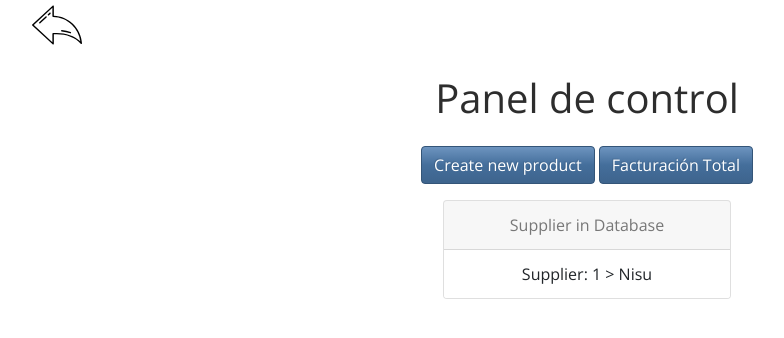
After one commit to DavidDlp/app_almacen_informatico, a Flask app: page /control-panel in a window 1280 px wide. The commit adds this page. Shown: the top 338 px of the page, without its empty margins (53-837 px from the left). Run offline with Flask 2, Linux system fonts and the light colour scheme; data comes from the database, SQL or seed files in the repository; some libraries are stand-ins or nearby versions.

Commit message:
create control panel admin

```diff
--- a/run.py
+++ b/run.py
@@ -93,6 +93,49 @@ def register():
 
     return render_template("user/register.html", form=form)
 
+# Control Panel Admin
+@app.route('/control-panel', methods=['GET', 'POST'])
+def control_panel():
+    #Todos los proveedores
+    all_supplier = db_session.query(Supplier).all()
+
+    #Todos mis productos
+    my_product = db_session.query(Product).all()
+
+    #Facturacion
+    my_apply = []
+    my_sales = []
+    for product in my_product:
+        my_apply.append(db_session.query(Apply).filter(Apply.product_id == product.id_product).all())
+        my_sales.append(db_session.query(Order).filter(Order.product_id == product.id_product).all())
+
+    all_apply = []
+    all_sales = []
+    total_amount = 0
+    total_sales = 0
+
+    for apply in my_apply:
+        for item in apply:
+            all_apply.append(item)
+            product = db_session.query(Product).filter(Product.id_product == item.product_id).first()
+            purchase_price = product.purchase_price
+            total_amount += purchase_price * 10
+            bills = float(total_amount) * 0.8
+
+    for order in my_sales:
+        for item in order:
+            all_sales.append(item)
+            product = db_session.query(Product).filter(Product.id_product == item.product_id).first()
+            sale_price = product.sale_price
+            total_sales += sale_price
+
+    invoiced = float(total_sales) - bills
+
+    return render_template("user/control_panel.html",  all_supplier=all_supplier,
+                           bills=bills,
+                           total_sales=total_sales,
+                           invoiced=invoiced)
+
 # Profile Client
 @app.route('/profile-client', methods=['GET', 'POST'])
 def profile_client():
@@ -136,33 +179,40 @@ def edit_client():
 @app.route('/profile-supplier', methods=['GET', 'POST'])
 def profile_supplier():
     supplier_profile = db_session.query(Supplier).filter(Supplier.user_id == current_user.id).first()
-    supplier_id = supplier_profile.id_supplier
-    # print(supplier_id)
-    my_product = db_session.query(Product).filter(Product.supplier_id == supplier_id).all()
-    my_apply = []
-    for product in my_product:
-        # print(product.id_product)
-        my_apply.append(db_session.query(Apply).filter(Apply.product_id == product.id_product).all())
-    all_apply = []
-    total_amount = 0
-    for apply in my_apply:
-        for item in apply:
-            all_apply.append(item)
-            product = db_session.query(Product).filter(Product.id_product == item.product_id).first()
-            supplier = db_session.query(Supplier).filter(Supplier.id_supplier == product.supplier_id).first()
-            discount_decimal = supplier.discount / 100
-            discount = round(Decimal(1 - discount_decimal), 1)
-            purchase_price = product.purchase_price
-            total_amount += purchase_price * 10
-    print(all_apply)
-    number_apply = len(all_apply)
     if not supplier_profile:
-        flash("Complete su perfil")
-    return render_template('supplier/profile-supp.html',
-                           supplier_profile=supplier_profile,
-                           my_product=my_product,
-                           all_apply=all_apply, number_apply=number_apply,
-                           total_amount=total_amount, discount=discount)
+        return redirect(url_for('edit_supplier'))
+    else:
+        supplier_id = supplier_profile.id_supplier
+        # print(supplier_id)
+        # Productos del proveedor
+        my_product = db_session.query(Product).filter(Product.supplier_id == supplier_id).all()
+        # Facturacion
+        my_apply = []
+        for product in my_product:
+            # print(product.id_product)
+            my_apply.append(db_session.query(Apply).filter(Apply.product_id == product.id_product).all())
+        all_apply = []
+        total_amount = 0
+        for apply in my_apply:
+            for item in apply:
+                all_apply.append(item)
+                product = db_session.query(Product).filter(Product.id_product == item.product_id).first()
+                supplier = db_session.query(Supplier).filter(Supplier.id_supplier == product.supplier_id).first()
+                # discount_decimal = Decimal(supplier.discount / 100)
+                # Tengo problemas en esta parte revisar.
+                purchase_price = product.purchase_price
+                total_amount += purchase_price * 10
+                billing = float(total_amount) * 0.8
+        # print(all_apply)
+        number_apply = len(all_apply)
+        # if not supplier_profile:
+        #     flash("Complete su perfil")
+        return render_template('supplier/profile-supp.html',
+                        supplier_profile=supplier_profile,
+                        my_product=my_product,
+                        all_apply=all_apply, number_apply=number_apply,
+                        total_amount=total_amount,
+                        billing=billing)
 
 @app.route('/edit-supplier', methods=['GET', 'POST'])
 def edit_supplier():
--- a/templates/product/create-product.html
+++ b/templates/product/create-product.html
@@ -6,7 +6,7 @@
 {% block body %}
 <main class="form-signin w-100 m-auto">
     <div class="d-flex">
-        <a href="/home"><img src="{{url_for('static', filename='image/back.svg')}}" width="50" height="50"></a>
+        <a href="/control-panel"><img src="{{url_for('static', filename='image/back.svg')}}" width="50" height="50"></a>
     </div>
     <form class="form-signin" action="/create-product" method="POST">
         <img class="mb-4" src="{{url_for('static', filename='image/logo.png')}}" alt="logo" width="100" height="100">
--- /dev/null
+++ b/templates/user/control_panel.html
@@ -0,0 +1,54 @@
+{% extends './base.html' %}
+<!--Custom CSS-->
+{% block customCss %}<link rel="stylesheet" href="{{ url_for('static', filename='css/index.css' )}}">{% endblock %}
+{% block title %}Control Panel{% endblock %}
+
+{% block body %}
+<div class="container text-center d-flex flex-column ">
+    <a class="mb-4 text-start" href="/home"><img src="{{url_for('static', filename='image/back.svg')}}" width="50" height="50"></a>
+    <div class="mb-3">
+        <h1>Panel de control</h1>
+    </div>
+    <div>
+        <a type="button" class="btn btn-primary mb-3" href="/create-product">Create new product</a>
+    <!-- Button trigger modal -->
+        <button type="button" class="btn btn-primary mb-3" data-bs-toggle="modal" data-bs-target="#exampleModal">
+            Facturación Total
+        </button>
+    </div>
+    <div class="d-flex justify-content-center">
+        <div class="card" style="width: 18rem;">
+            <div class="card-header">
+                Supplier in Database
+            </div>
+            <ul class="list-group list-group-flush">
+                {% for supplier in all_supplier: %}
+                <li class="list-group-item">{{supplier}}</li>
+                {% endfor %}
+            </ul>
+        </div>
+    </div>
+
+
+<!-- Modal -->
+<div class="modal fade" id="exampleModal" tabindex="-1" aria-labelledby="exampleModalLabel" aria-hidden="true">
+  <div class="modal-dialog">
+    <div class="modal-content">
+      <div class="modal-header">
+        <h1 class="modal-title fs-5" id="exampleModalLabel">Facturación</h1>
+        <button type="button" class="btn-close" data-bs-dismiss="modal" aria-label="Close"></button>
+      </div>
+      <div class="modal-body">
+          <div>Gastos: {{bills}}</div>
+          <div>Ventas: {{total_sales}}</div>
+          <div>Beneficios: {{invoiced}}</div>
+      </div>
+      <div class="modal-footer">
+        <button type="button" class="btn btn-secondary" data-bs-dismiss="modal">Close</button>
+      </div>
+    </div>
+  </div>
+</div>
+</div>
+
+{% endblock %}
```
Also changed, not shown: templates/home.html (+1 -10 lines).
